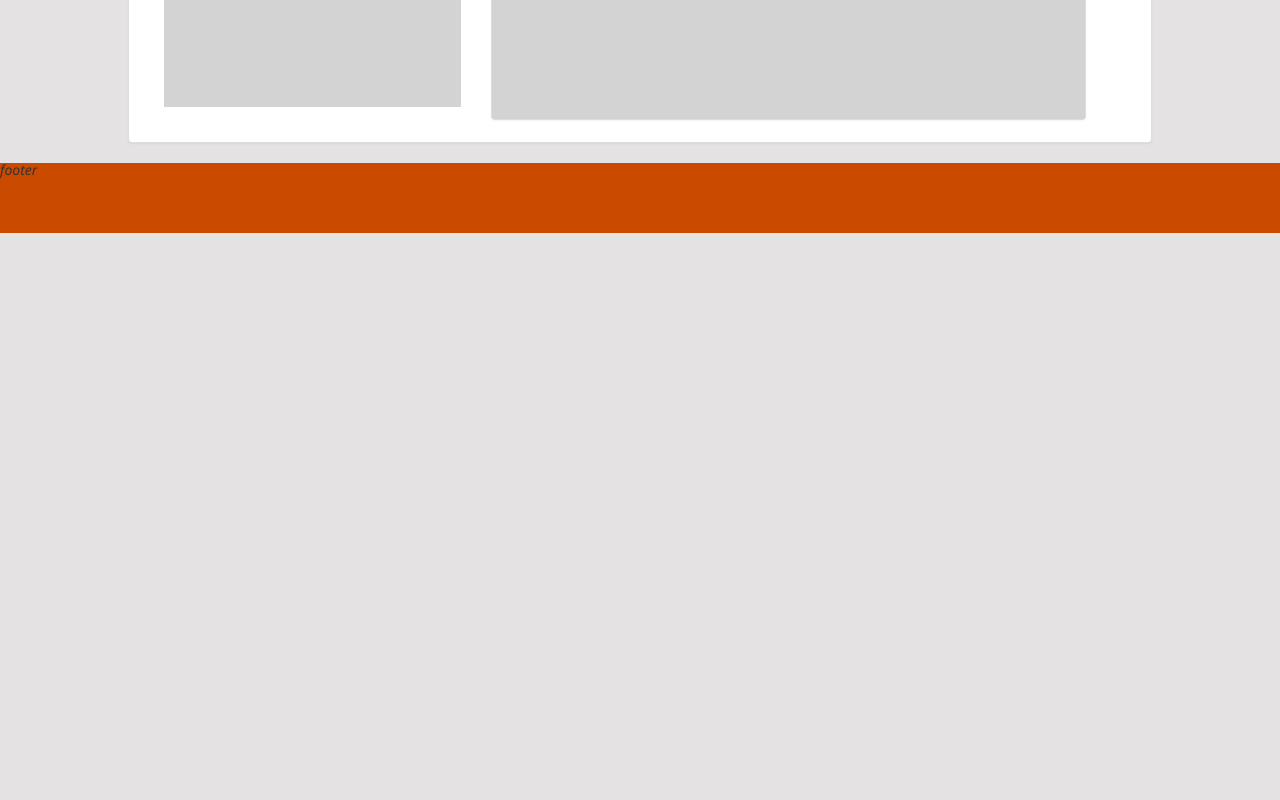
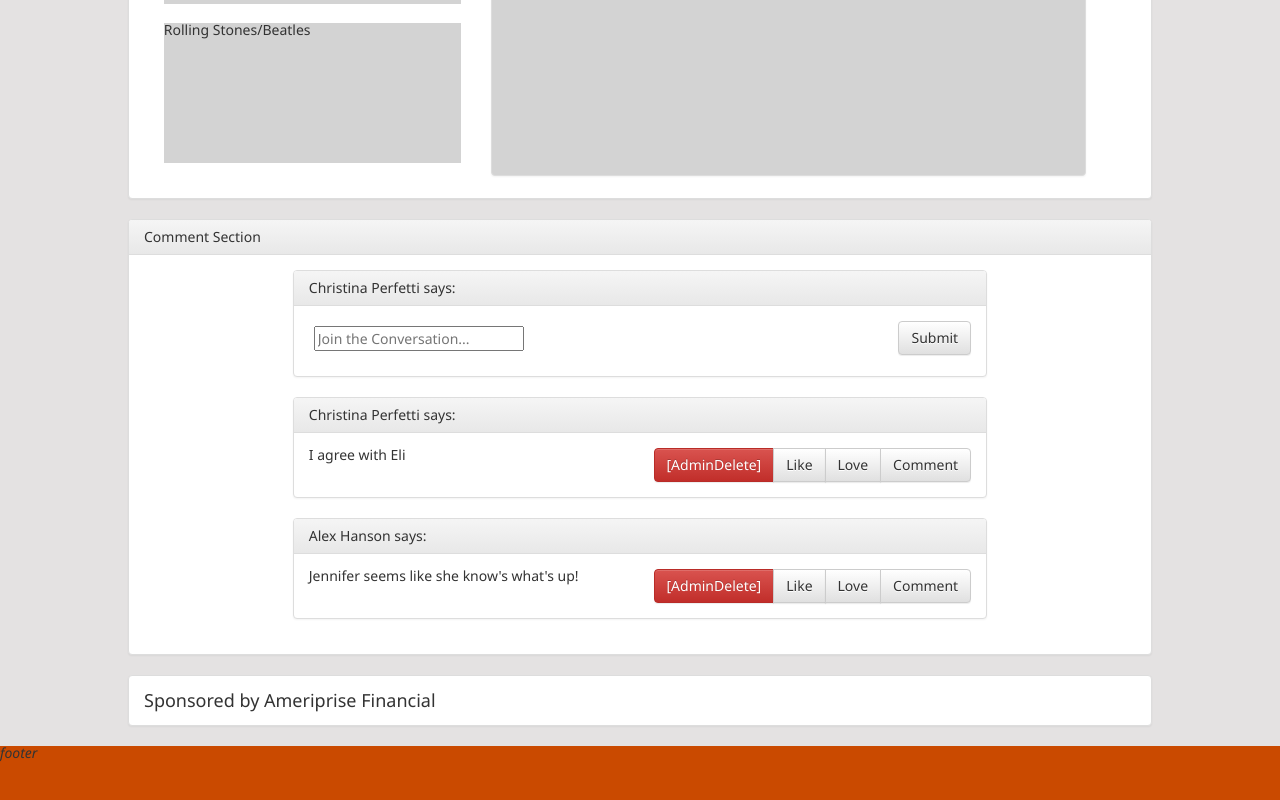
Before and after one commit to prime-hadar-policy-bytes/policy_bytes, a React (Create React App) app: page /topicPage in a window 1280 px wide. Shown: the part 1696-2496 px from the top of the page. Before the commit the page ends 1929 px from the top, so only its background shows below. Built offline with nearby package versions, Linux system fonts and the light colour scheme.

Commit message:
Topic Page wire done

```diff
--- a/src/components/TopicPage/TopicPage.jsx
+++ b/src/components/TopicPage/TopicPage.jsx
@@ -2,7 +2,7 @@ import React, { Component } from 'react'
 import { connect } from 'react-redux'
 import Footer from '../Footer/Footer.jsx'
 
-import Panel from 'react-bootstrap/lib/Panel';
+import { Panel, Tab, Tabs, Button, ButtonGroup } from 'react-bootstrap';
 
 export class TopicPage extends Component {
 
@@ -12,6 +12,8 @@ export class TopicPage extends Component {
         <div className="wrapper">
           <h1>Minimum Wage Increase</h1>
 
+
+           {/* INTRO */}
             <Panel>
               <Panel.Body>
               <p>
@@ -48,25 +50,24 @@ export class TopicPage extends Component {
             <Panel className="contributorPanel">
               <Panel.Body>
                <div className="wirePhoto"></div>
-               <h3>Eli Harrison</h3>
-                <i>Eli has a PhD in Economics from the University of Minnesota,
+               <h3>Jennifer Johnson</h3>
+                <i>Jennifer has a PhD in Economics from the University of Minnesota,
                   and has worked as a Financial Analyst at Ameriprise Financial for 15 years.
                 </i>
               </Panel.Body>
             </Panel>
 
-            {/* <Tabs defaultActiveKey={2} id="uncontrolled-tab-example">
-              <Tab eventKey={1} title="Tab 1">
+            <Tabs defaultActiveKey={2} id="uncontrolled-tab-example">
+              <Tab eventKey={1} title="Eli">
                 Tab 1 content
               </Tab>
-              <Tab eventKey={2} title="Tab 2">
+              <Tab eventKey={2} title="Jennifer">
                 Tab 2 content
               </Tab>
-              <Tab eventKey={3} title="Tab 3" disabled>
-                Tab 3 content
-              </Tab>
-            </Tabs>; */}
+            </Tabs>
 
+
+        {/* ARENA */}
             <Panel>
               <Panel.Heading>Arena</Panel.Heading>
               <Panel.Body>
@@ -91,6 +92,59 @@ export class TopicPage extends Component {
             </Panel>
 
 
+          {/* COMMENTS */}
+
+          <Panel>
+              <Panel.Heading>Comment Section</Panel.Heading>
+              <Panel.Body>
+
+                <Panel className="wireComment">
+                <Panel.Heading>Christina Perfetti says:</Panel.Heading>
+                  <Panel.Body>
+                    <input type="text" placeholder="Join the Conversation..."/>
+                    <Button className="wireCommentButtons">Submit</Button>
+
+                  </Panel.Body>
+                </Panel>
+
+                <Panel className="wireComment">
+                  <Panel.Heading>Christina Perfetti says:</Panel.Heading>
+                  <Panel.Body>
+                    I agree with Eli
+                    <ButtonGroup className="wireCommentButtons">
+                      <Button bsStyle="danger">[AdminDelete]</Button>
+                      <Button>Like</Button>
+                      <Button>Love</Button>
+                      <Button>Comment</Button>
+                    </ButtonGroup>
+                  </Panel.Body>
+                </Panel>
+
+                <Panel className="wireComment">
+                  <Panel.Heading>Alex Hanson says:</Panel.Heading>
+                  <Panel.Body>
+                    Jennifer seems like she know's what's up!
+                    <ButtonGroup className="wireCommentButtons">
+                      <Button bsStyle="danger">[AdminDelete]</Button>
+                      <Button>Like</Button>
+                      <Button>Love</Button>
+                      <Button>Comment</Button>
+                    </ButtonGroup>
+                  </Panel.Body>
+                </Panel>
+
+              </Panel.Body>
+            </Panel>
+
+
+            <Panel>
+              <Panel.Body>
+                <h4>Sponsored by Ameriprise Financial</h4>
+              </Panel.Body>
+            </Panel>
+
+
+
           </div>
 
           <Footer/>
--- a/src/styles/main.css
+++ b/src/styles/main.css
@@ -182,3 +182,12 @@ li a:hover {
     background-color: lightgrey;
     margin: auto auto 2% 2%;
 }
+
+.wireComment{
+    width: 70%;
+    margin: auto auto 2% 15%;
+}
+
+.wireCommentButtons{
+    float: right;
+}
```
